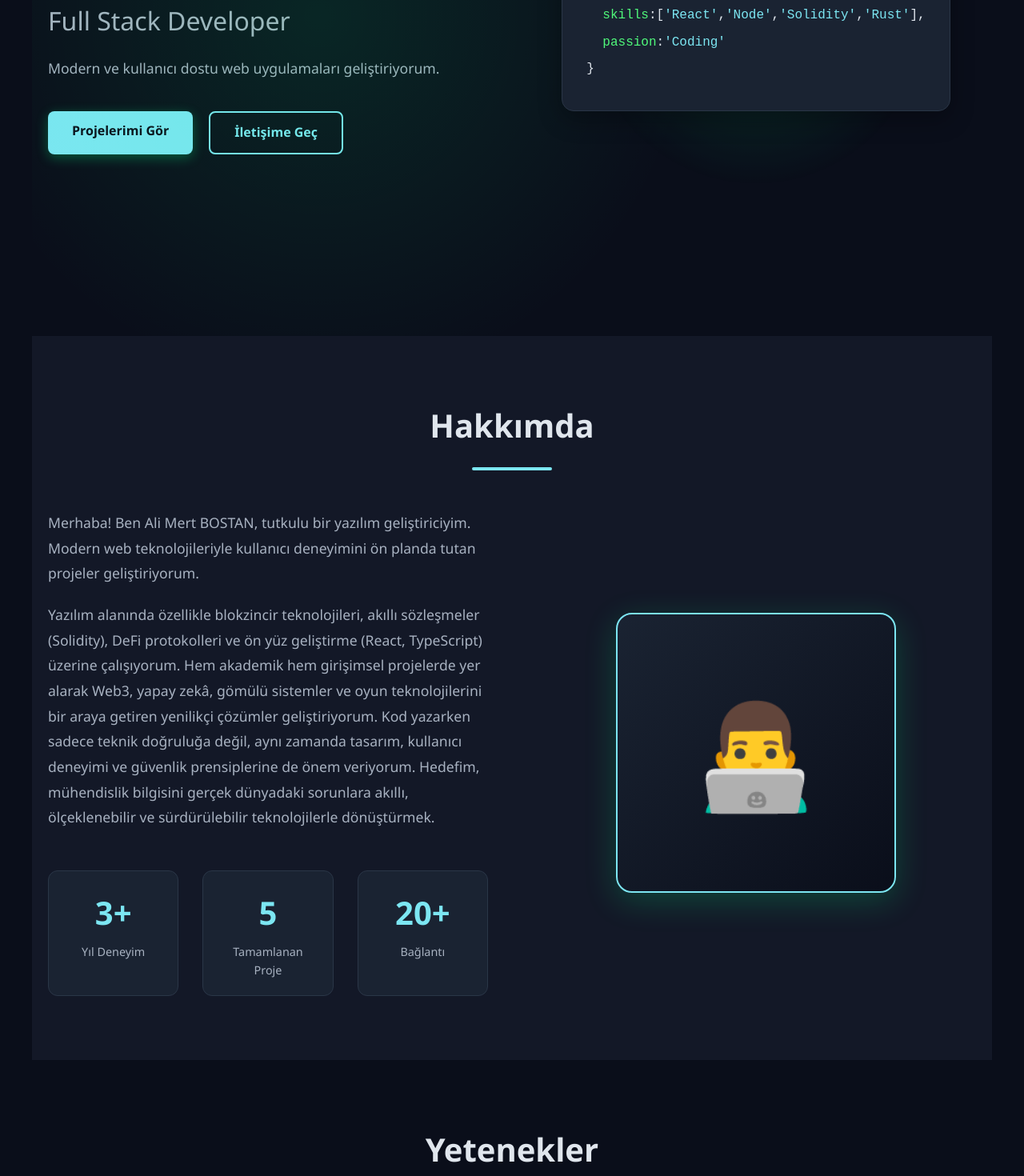
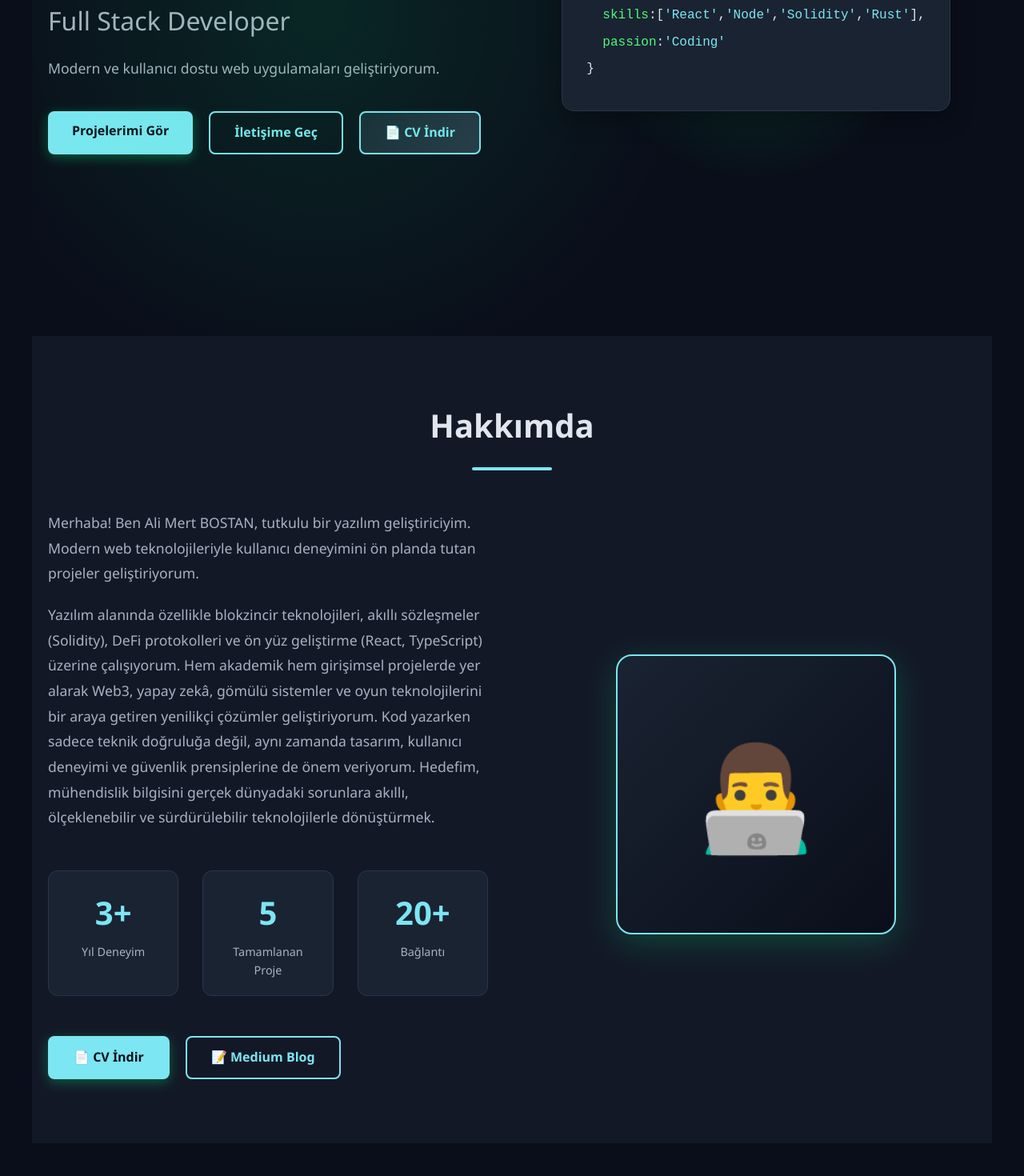
Before and after one commit to AliMertBOSTAN/portfolio, a React (Vite) app: page / in a window 1280 px wide. Shown: the part 460-1930 px from the top of the page at 80% size. Built offline with nearby package versions, Linux system fonts and the light colour scheme.

Commit message:
feat: add CV download links and update contact information; enhance button styles

```diff
--- a/src/components/About.css
+++ b/src/components/About.css
@@ -56,6 +56,46 @@
   font-size: 0.9rem;
   color: var(--text-secondary);
   text-align: center;
+}
+
+.about-actions {
+  display: flex;
+  gap: 20px;
+  margin-top: 30px;
+  flex-wrap: wrap;
+}
+
+.about-btn {
+  padding: 12px 30px;
+  border-radius: 8px;
+  text-decoration: none;
+  font-weight: 600;
+  transition: all 0.3s ease;
+  display: inline-flex;
+  align-items: center;
+  gap: 8px;
+  background: linear-gradient(135deg, var(--green-primary), var(--green-secondary));
+  color: var(--bg-dark);
+  border: 2px solid transparent;
+  box-shadow: 0 4px 15px rgba(0, 255, 136, 0.3);
+}
+
+.about-btn:hover {
+  transform: translateY(-2px);
+  box-shadow: 0 6px 20px rgba(0, 255, 136, 0.4);
+}
+
+.about-btn-outline {
+  background: transparent;
+  color: var(--green-primary);
+  border: 2px solid var(--green-primary);
+  box-shadow: none;
+}
+
+.about-btn-outline:hover {
+  background: var(--green-primary);
+  color: var(--bg-dark);
+  border-color: var(--green-primary);
 }
 
 .about-image {
--- a/src/components/About.jsx
+++ b/src/components/About.jsx
@@ -29,6 +29,15 @@ function About() {
               <span className="stat-label">Bağlantı</span>
             </div>
           </div>
+
+          <div className="about-actions">
+            <a href="/CV-Ali-Mert-BOSTAN.pdf" download className="about-btn">
+              📄 CV İndir
+            </a>
+            <a href="https://medium.com/@BOSTANmert" target="_blank" rel="noopener noreferrer" className="about-btn about-btn-outline">
+              📝 Medium Blog
+            </a>
+          </div>
         </div>
         <div className="about-image">
           <div className="image-placeholder">
--- a/src/components/Contact.jsx
+++ b/src/components/Contact.jsx
@@ -34,25 +34,25 @@ function Contact() {
             Mesajınızı bırakın, size en kısa sürede dönüş yapayım.
           </p>
           <div className="contact-details">
-            {/* <div className="contact-item">
-              <span className="contact-icon">📧</span>
+            <div className="contact-item">
+              <span className="contact-icon">�</span>
               <div>
-                <h4>Email</h4>
-                <a href="mailto:email@example.com">email@example.com</a>
+                <h4>Konum</h4>
+                <p>Ankara, Türkiye</p>
               </div>
             </div>
             <div className="contact-item">
-              <span className="contact-icon">📱</span>
+              <span className="contact-icon">�</span>
               <div>
-                <h4>Telefon</h4>
-                <a href="tel:+905551234567">+90 555 123 45 67</a>
+                <h4>Blog</h4>
+                <a href="https://medium.com/@BOSTANmert" target="_blank" rel="noopener noreferrer">Medium Blog</a>
               </div>
-            </div> */}
+            </div>
             <div className="contact-item">
-              <span className="contact-icon">📍</span>
+              <span className="contact-icon">�</span>
               <div>
-                <h4>Konum</h4>
-                <p>Ankara, Türkiye</p>
+                <h4>CV</h4>
+                <a href="/CV-Ali-Mert-BOSTAN.pdf" download>CV İndir (PDF)</a>
               </div>
             </div>
           </div>
--- a/src/components/Footer.jsx
+++ b/src/components/Footer.jsx
@@ -26,12 +26,11 @@ function Footer() {
         </div>
 
         <div className="footer-section">
-          <h4 className="footer-heading">Sosyal Medya</h4>
+          <h4 className="footer-heading">Sosyal Medya & Blog</h4>
           <div className="social-links">
-            <a href="#" className="social-link">GitHub</a>
-            <a href="#" className="social-link">LinkedIn</a>
-            <a href="#" className="social-link">Twitter</a>
-            <a href="#" className="social-link">Instagram</a>
+            <a href="https://github.com/AliMertBOSTAN" target="_blank" rel="noopener noreferrer" className="social-link">GitHub</a>
+            <a href="https://www.linkedin.com/in/ali-mert-bostan/" target="_blank" rel="noopener noreferrer" className="social-link">LinkedIn</a>
+            <a href="https://medium.com/@BOSTANmert" target="_blank" rel="noopener noreferrer" className="social-link">📝 Medium Blog</a>
           </div>
         </div>
       </div>
--- a/src/components/Hero.css
+++ b/src/components/Hero.css
@@ -92,6 +92,23 @@
   color: var(--bg-dark);
 }
 
+.btn-resume {
+  background: linear-gradient(135deg, #1a2332, #2a3647);
+  color: var(--green-primary);
+  border: 2px solid var(--green-primary);
+  display: flex;
+  align-items: center;
+  gap: 8px;
+}
+
+.btn-resume:hover {
+  background: linear-gradient(135deg, var(--green-primary), var(--green-secondary));
+  color: var(--bg-dark);
+  border-color: var(--green-primary);
+  transform: translateY(-2px);
+  box-shadow: 0 4px 15px rgba(0, 255, 136, 0.3);
+}
+
 .hero-visual {
   position: relative;
   display: flex;
@@ -181,6 +198,7 @@
 
   .hero-buttons {
     justify-content: center;
+    flex-wrap: wrap;
   }
 
   .glowing-circle {
--- a/src/components/Hero.jsx
+++ b/src/components/Hero.jsx
@@ -15,6 +15,9 @@ function Hero() {
           <div className="hero-buttons">
             <a href="#projects" className="btn btn-primary">Projelerimi Gör</a>
             <a href="#contact" className="btn btn-secondary">İletişime Geç</a>
+            <a href="/CV-Ali-Mert-BOSTAN.pdf" download className="btn btn-resume">
+              📄 CV İndir
+            </a>
           </div>
         </div>
         <div className="hero-visual">
```
Also changed, not shown: 2 other files (tests, documents, lock files or other folders).
